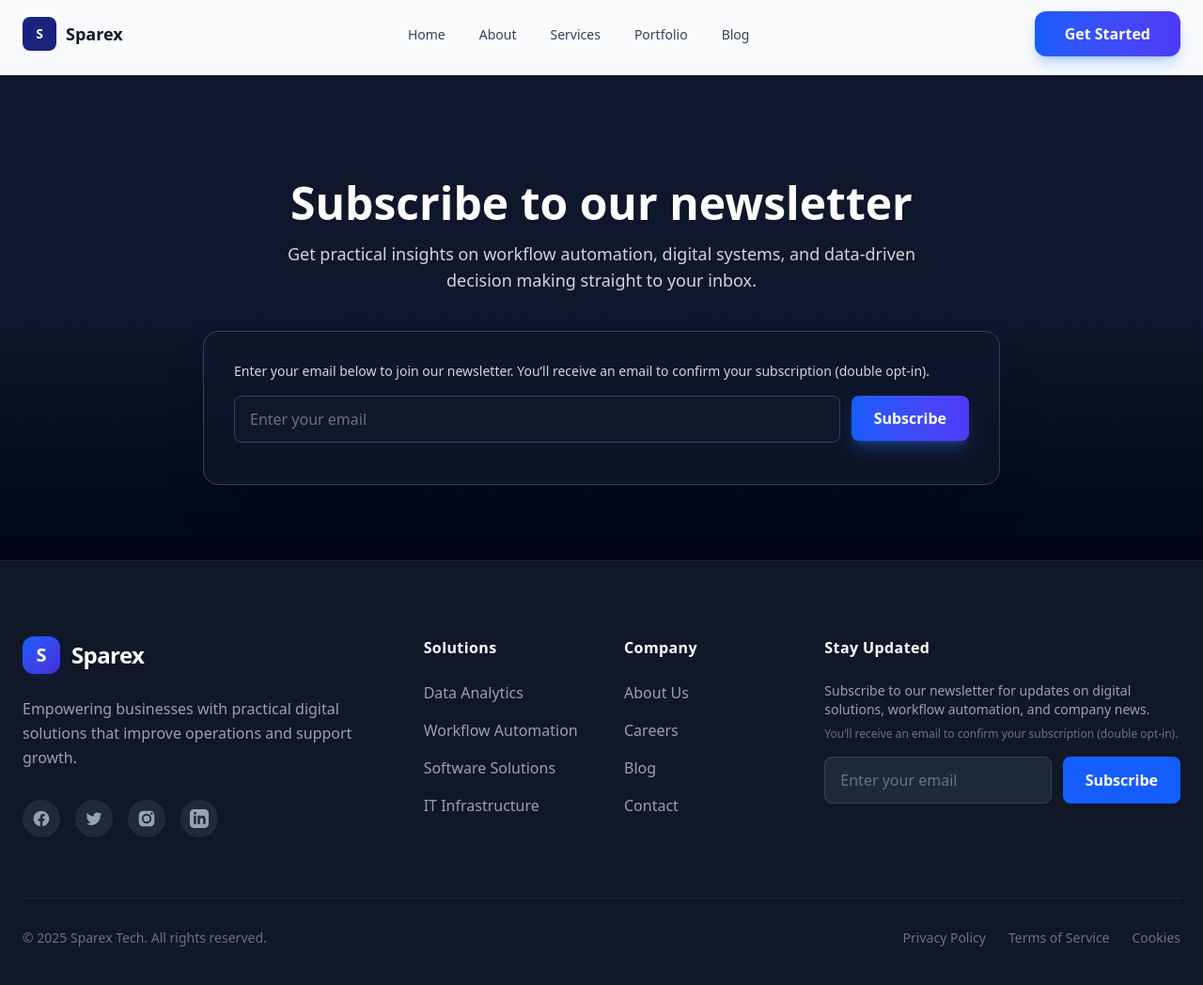
After one commit to aiwaziri05/sparex, a Laravel app: page /newsletter in a window 1280 px wide. The commit adds this page. Shown: the whole page at 94% size. Run offline with Laravel 12, Linux system fonts and the light colour scheme; style sheets or scripts are compiled from the project's sources.

Commit message:
Add newsletter controller and view

```diff
--- /dev/null
+++ b/config/newsletter.php
@@ -0,0 +1,16 @@
+<?php
+
+return [
+    'mailchimp' => [
+        'api_key' => env('MAILCHIMP_API_KEY'),
+        'list_id' => env('MAILCHIMP_LIST_ID'),
+        'server_prefix' => env('MAILCHIMP_SERVER_PREFIX'),
+    ],
+];
+
+/*
+Required environment variables for newsletter subscriptions:
+MAILCHIMP_API_KEY=your-mailchimp-api-key
+MAILCHIMP_LIST_ID=your-mailchimp-audience-id
+MAILCHIMP_SERVER_PREFIX=usX (e.g. us1, us2)
+*/
--- a/resources/views/blog/index.blade.php
+++ b/resources/views/blog/index.blade.php
@@ -23,7 +23,7 @@
                 Stay updated with practical guidance, industry trends, and insights from the Sparex team on digital transformation, automation, and data-driven business solutions.
                 </p>
 
-                <a href="#subscribe" class="inline-flex w-full sm:w-auto items-center justify-center gap-3 px-8 py-4 text-base font-semibold text-white bg-gradient-to-r from-blue-600 to-indigo-600 rounded-xl shadow-lg shadow-blue-500/30 hover:shadow-xl hover:shadow-blue-500/40 hover:scale-105 transition-all duration-300 group">
+                <a href="{{ route('newsletter') }}" class="inline-flex w-full sm:w-auto items-center justify-center gap-3 px-8 py-4 text-base font-semibold text-white bg-gradient-to-r from-blue-600 to-indigo-600 rounded-xl shadow-lg shadow-blue-500/30 hover:shadow-xl hover:shadow-blue-500/40 hover:scale-105 transition-all duration-300 group">
                     Subscribe to Newsletter
                     <svg class="w-5 h-5 group-hover:translate-x-1 transition-transform duration-300" fill="none" viewBox="0 0 24 24" stroke="currentColor">
                         <path stroke-linecap="round" stroke-linejoin="round" stroke-width="2" d="M17 8l4 4m0 0l-4 4m4-4H3" />
--- a/resources/views/components/footer.blade.php
+++ b/resources/views/components/footer.blade.php
@@ -53,13 +53,15 @@
       <!-- Newsletter Column -->
       <div class="col-span-1 lg:col-span-4">
         <h3 class="text-white font-semibold tracking-wide mb-6">Stay Updated</h3>
-        <p class="text-gray-400 text-sm mb-4">Subscribe to our newsletter for updates on digital solutions, workflow automation, and company news.</p>
-        <form class="flex flex-col sm:flex-row gap-3">
-            <input type="email" placeholder="Enter your email" class="w-full px-4 py-3 rounded-lg bg-gray-800 border border-gray-700 text-white placeholder-gray-500 focus:outline-none focus:ring-2 focus:ring-blue-500 transition-all">
-            <button class="px-6 py-3 bg-blue-600 hover:bg-blue-700 text-white font-semibold rounded-lg transition-colors duration-300">
+        <p class="text-gray-400 text-sm mb-2">Subscribe to our newsletter for updates on digital solutions, workflow automation, and company news.</p>
+        <p class="text-gray-500 text-xs mb-4">You’ll receive an email to confirm your subscription (double opt-in).</p>
+        <form id="footer-newsletter-form" class="flex flex-col sm:flex-row gap-3">
+            <input id="footer-newsletter-email" type="email" name="email" placeholder="Enter your email" class="w-full px-4 py-3 rounded-lg bg-gray-800 border border-gray-700 text-white placeholder-gray-500 focus:outline-none focus:ring-2 focus:ring-blue-500 transition-all">
+            <button type="submit" class="px-6 py-3 bg-blue-600 hover:bg-blue-700 text-white font-semibold rounded-lg transition-colors duration-300">
                 Subscribe
             </button>
         </form>
+        <p id="footer-newsletter-message" class="mt-2 text-xs text-gray-400"></p>
       </div>
     </div>
 
--- /dev/null
+++ b/resources/views/newsletter/subscription.blade.php
@@ -0,0 +1,52 @@
+@extends('layouts.app')
+
+@section('content')
+<x-header />
+
+<main class="bg-white">
+    <section class="pt-28 pb-20 bg-gradient-to-b from-slate-900 via-slate-900 to-slate-950">
+        <div class="max-w-4xl mx-auto px-6">
+            <div class="text-center mb-10">
+                <h1 class="text-4xl md:text-5xl font-extrabold text-white mb-4">
+                    Subscribe to our newsletter
+                </h1>
+                <p class="text-gray-300 text-lg max-w-2xl mx-auto">
+                    Get practical insights on workflow automation, digital systems, and data-driven decision making
+                    straight to your inbox.
+                </p>
+            </div>
+
+            <div class="bg-slate-900/70 border border-slate-700 rounded-2xl p-6 md:p-8 shadow-2xl">
+                <p class="text-gray-300 text-sm mb-4">
+                    Enter your email below to join our newsletter. You’ll receive an email to confirm your subscription
+                    (double opt-in).
+                </p>
+
+                <form id="newsletter-page-form" class="space-y-3 md:flex md:space-y-0 md:space-x-3">
+                    <div class="flex-1">
+                        <input
+                            id="newsletter-page-email"
+                            type="email"
+                            name="email"
+                            placeholder="Enter your email"
+                            class="w-full px-4 py-3 rounded-lg bg-slate-900 border border-slate-700 text-white placeholder-gray-500 focus:outline-none focus:ring-2 focus:ring-blue-500 transition-all"
+                        >
+                    </div>
+                    <div class="md:w-auto">
+                        <button
+                            type="submit"
+                            class="w-full px-6 py-3 rounded-lg bg-gradient-to-r from-blue-600 to-indigo-600 text-white font-semibold shadow-lg shadow-blue-500/30 hover:shadow-xl hover:shadow-blue-500/40 hover:scale-105 transition-all duration-300"
+                        >
+                            Subscribe
+                        </button>
+                    </div>
+                </form>
+
+                <p id="newsletter-page-message" class="mt-3 text-xs text-gray-400"></p>
+            </div>
+        </div>
+    </section>
+
+    <x-footer />
+</main>
+@endsection
--- /dev/null
+++ b/routes/api.php
@@ -0,0 +1,9 @@
+<?php
+
+use Illuminate\Http\Request;
+use Illuminate\Support\Facades\Route;
+use App\Http\Controllers\Api\NewsletterController;
+
+Route::middleware('api')->group(function () {
+    Route::post('/subscribe', [NewsletterController::class, 'subscribe']);
+});
--- a/routes/web.php
+++ b/routes/web.php
@@ -1,6 +1,8 @@
 <?php
 
 use Illuminate\Support\Facades\Route;
+
+use App\Http\Controllers\Api\NewsletterController;
 
 Route::get('/', function () {
     return view('home');
@@ -15,3 +17,12 @@ Route::get('/portfolio/{slug}', [App\Http\Controllers\PortfolioController::class
 Route::get('/blog', [App\Http\Controllers\BlogController::class, 'index'])->name('blog');
 Route::get('/blog/{slug}', [App\Http\Controllers\BlogController::class, 'show'])->name('blog.show');
 Route::get('/contact', [App\Http\Controllers\ContactController::class, 'index'])->name('contact');
+
+// Newsletter subscription landing page
+Route::get('/newsletter', function () {
+    return view('newsletter.subscription');
+})->name('newsletter');
+
+// Fallback route for API-style subscription endpoint if routes/api.php is not loaded
+Route::post('/api/subscribe', [NewsletterController::class, 'subscribe'])
+    ->withoutMiddleware([\App\Http\Middleware\VerifyCsrfToken::class]);
```
Also changed, not shown: app/Http/Controllers/Api/NewsletterController.php (added, +46 -0 lines), app/Services/NewsletterService.php (added, +37 -0 lines), resources/js/app.js (+67 -0 lines).
